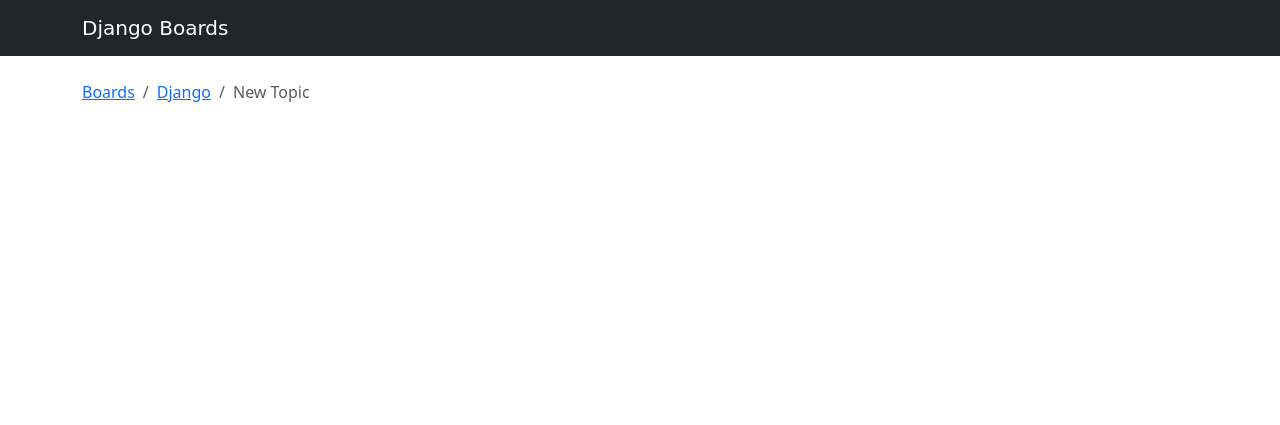
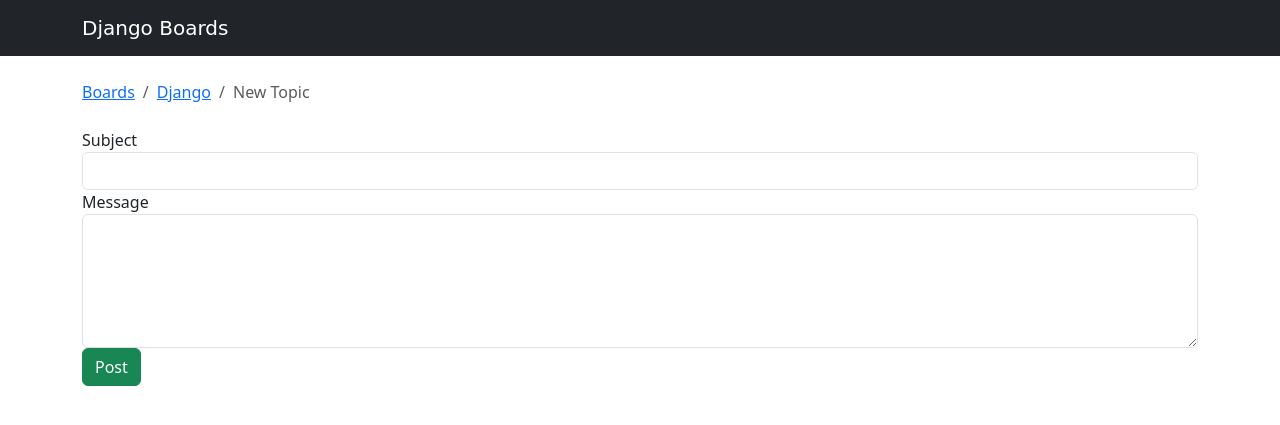
Before and after one commit to gurung-ajay/Django1, a Django app: page /boards/1/new/ in a window 1280 px wide. Shown: the top 425 px of the page. Run offline with Django 4.2, Linux system fonts and the light colour scheme; data comes from the database, SQL or seed files in the repository; both versions use the stored data as it was after the commit; some libraries are stand-ins or nearby versions; some web fonts are replaced.

Commit message:
04/09 created forms in new_topic.html with post method,csrf, and its views to enter data in db

```diff
--- a/blogs/boards/views.py
+++ b/blogs/boards/views.py
@@ -1,7 +1,9 @@
-from django.shortcuts import render, get_object_or_404
+from django.shortcuts import render, get_object_or_404, redirect
 from django.http import HttpResponse, Http404
 
 from .models import Board
+from .models import Topic, Post
+from django.contrib.auth.models import User
 
 # Create your views here.
 
@@ -53,5 +55,32 @@ def year_archive(request, year):
     return HttpResponse(f"Year: {year}")
 
 def new_topic(request, pk):
+    # similar logic as board_topics view funcion
+    # get board objects for given pk and if not found give 404 error
     board = get_object_or_404(Board, pk=pk)
+
+    # when user inserts data and click post button, the post method will send data through http request
+    # these data will be captured and stored here
+    if request.method=="POST":
+        subject = request.POST['subject']
+        message = request.POST['message']
+
+        user = User.objects.first() # TODO: get the currently logged in user
+
+        # add data to the topic model
+        topic = Topic.objects.create(
+            subject = subject,
+            board = board,
+            starter = user
+        )
+
+        # add data to the post model
+        post = Post.objects.create(
+            message = message,
+            topic = topic,
+            created_by = user
+        )
+
+        return redirect('board_topics', pk=board.pk) # TODO: redirect to the created topic page
+
     return render(request, 'new_topic.html', {'board': board})
--- a/blogs/templates/new_topic.html
+++ b/blogs/templates/new_topic.html
@@ -11,4 +11,18 @@
 
 {% block content %}
 
+    <form method="post">
+        <!-- FOR security, to know the request is coming from our valid server -->
+        {% csrf_token %}
+        <div class="form-group">
+            <label for="id_subject">Subject</label>
+            <input type="text" class="form-control" id="id_subject" name="subject">
+        </div>
+        <div class="form-group">
+            <label for="id_message">Message</label>
+            <textarea class="form-control" id="id_message" name="message" rows="5"></textarea>
+        </div>
+        <button type="submit" class="btn btn-success">Post</button>
+    </form>
+
 {% endblock %}
```
Also changed, not shown: blogs/boards/tests.py (line endings or trailing spaces), blogs/db.sqlite3, blogs/wireframes/wireframe_1_boards.png (added), blogs/wireframes/wireframe_2_topics.png (added), blogs/wireframes/wireframe_3_new_topic.png (added), blogs/wireframes/wireframe_4_posts.png (added), blogs/wireframes/wireframe_5_posts_reply.png (added).
